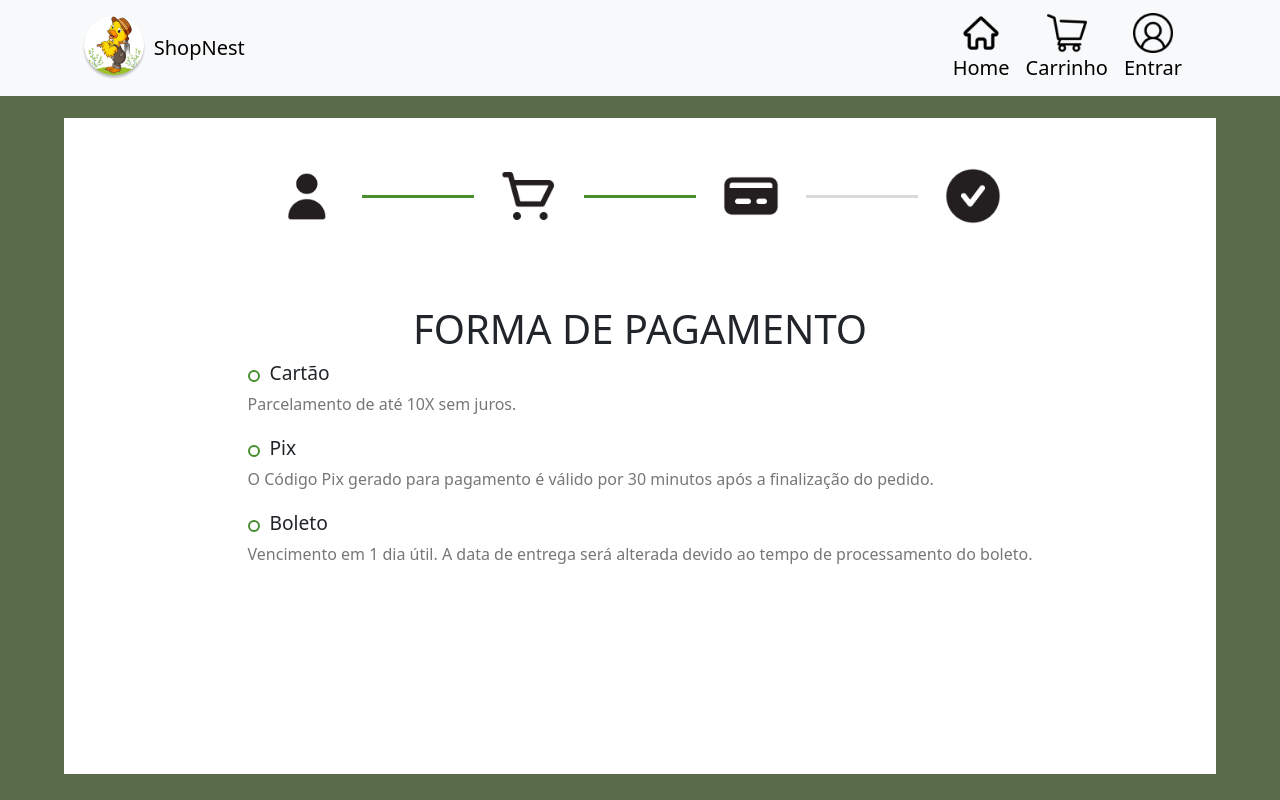
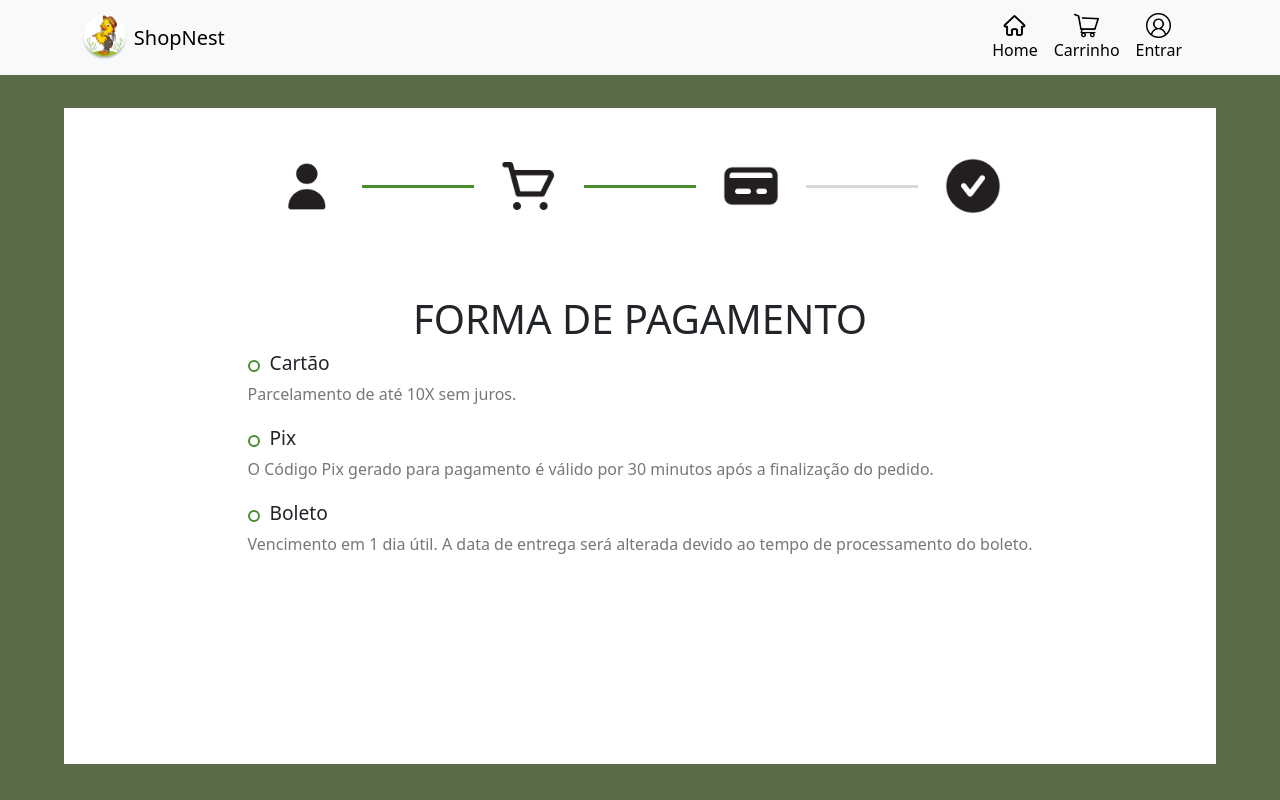
Before and after one commit to SocekMurilo/ShopNest, a React (Vite) app: page /pagamento in a window 1280 px wide. Built offline with nearby package versions, Linux system fonts and the light colour scheme.

Commit message:
Arrumei a sua navbar

```diff
--- a/src/Screens/payment/Payment.module.css
+++ b/src/Screens/payment/Payment.module.css
@@ -1,7 +1,7 @@
 .centralizar {
     display: flex;
     justify-content: center;
-    margin-top: 1.73%;
+    margin-top: 2.58%;
 }
 
 .sizeWhite {
--- a/src/components/navBar/NavBar.jsx
+++ b/src/components/navBar/NavBar.jsx
@@ -21,8 +21,8 @@ export const NavBar = () => {
       <Image
         alt=""
         src={logo}
-        width="64"
-        height="64"
+        width="45"
+        height="45"
         className="d-inline-block align-top"
       />
       <div style={{textAlign: 'center', marginLeft: "5%"}}>ShopNest</div>
@@ -37,11 +37,11 @@ export const NavBar = () => {
             <Image
               alt=""
               src={home}
-              width="40"
-              height="40"
+              width="25"
+              height="25"
               className="d-inline-block align-top"
             />
-            <span>Home</span>
+            <span style={{fontSize: 16}}>Home</span>
           </div>
         </Navbar.Brand>
         <Navbar.Brand style={{color: 'black'}} href="/pagamento" disabled>
@@ -49,11 +49,11 @@ export const NavBar = () => {
             <Image
               alt=""
               src={carrinho}
-              width="40"
-              height="40"
+              width="25"
+              height="25"
               className="d-inline-block align-top"
             />
-            <span>Carrinho</span>
+            <span style={{fontSize: 16}}>Carrinho</span>
           </div>
         </Navbar.Brand>
         <Navbar.Brand style={{color: 'black', position: 'relative'}} href="/parts" disabled>
@@ -61,11 +61,11 @@ export const NavBar = () => {
             <Image
               alt=""
               src={perfil}
-              width="40"
-              height="40"
+              width="25"
+              height="25"
               className="d-inline-block align-top"
             />
-            <span>Entrar</span>
+            <span style={{fontSize: 16}}>Entrar</span>
           </div>
         </Navbar.Brand>
       </Nav>
```
